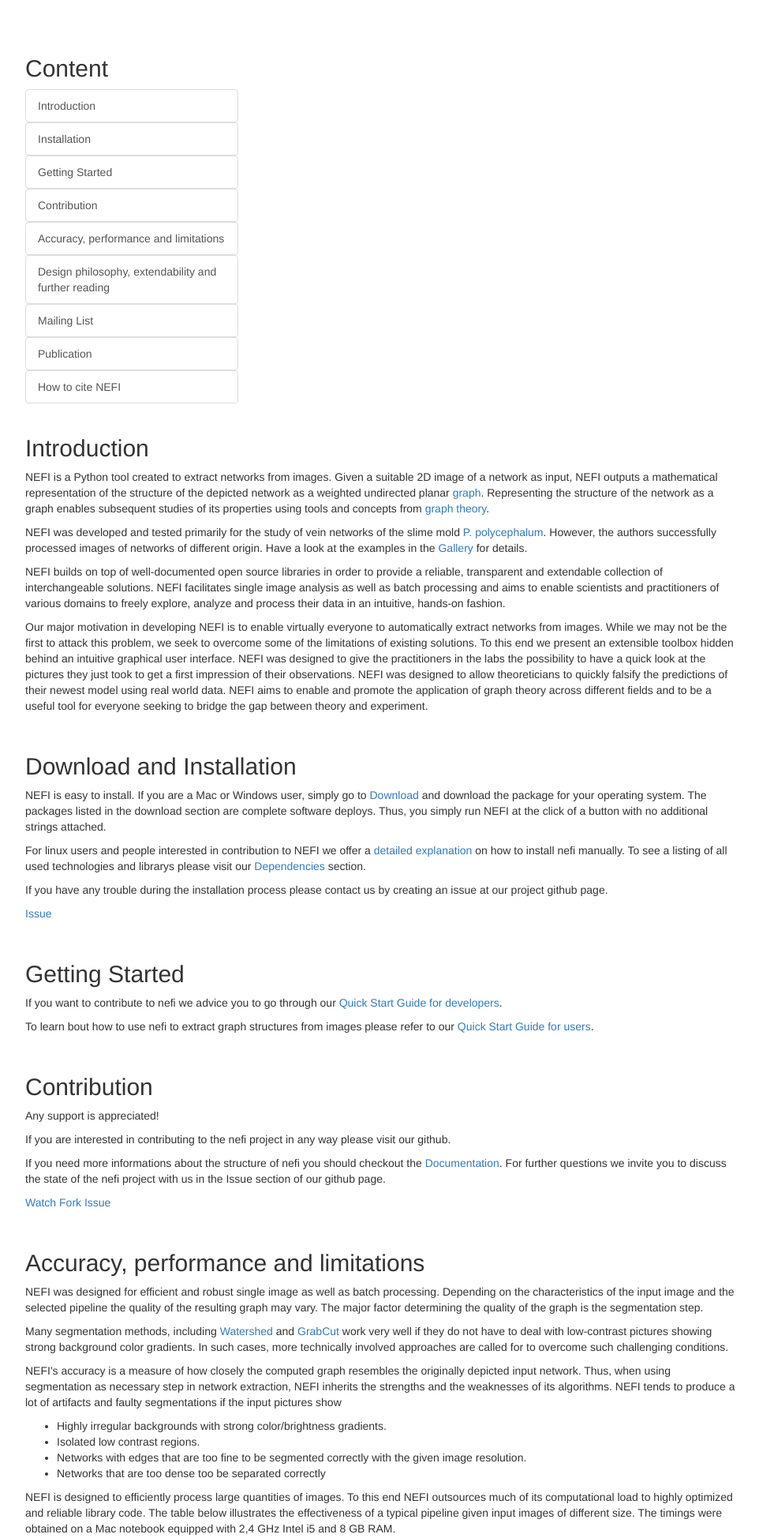
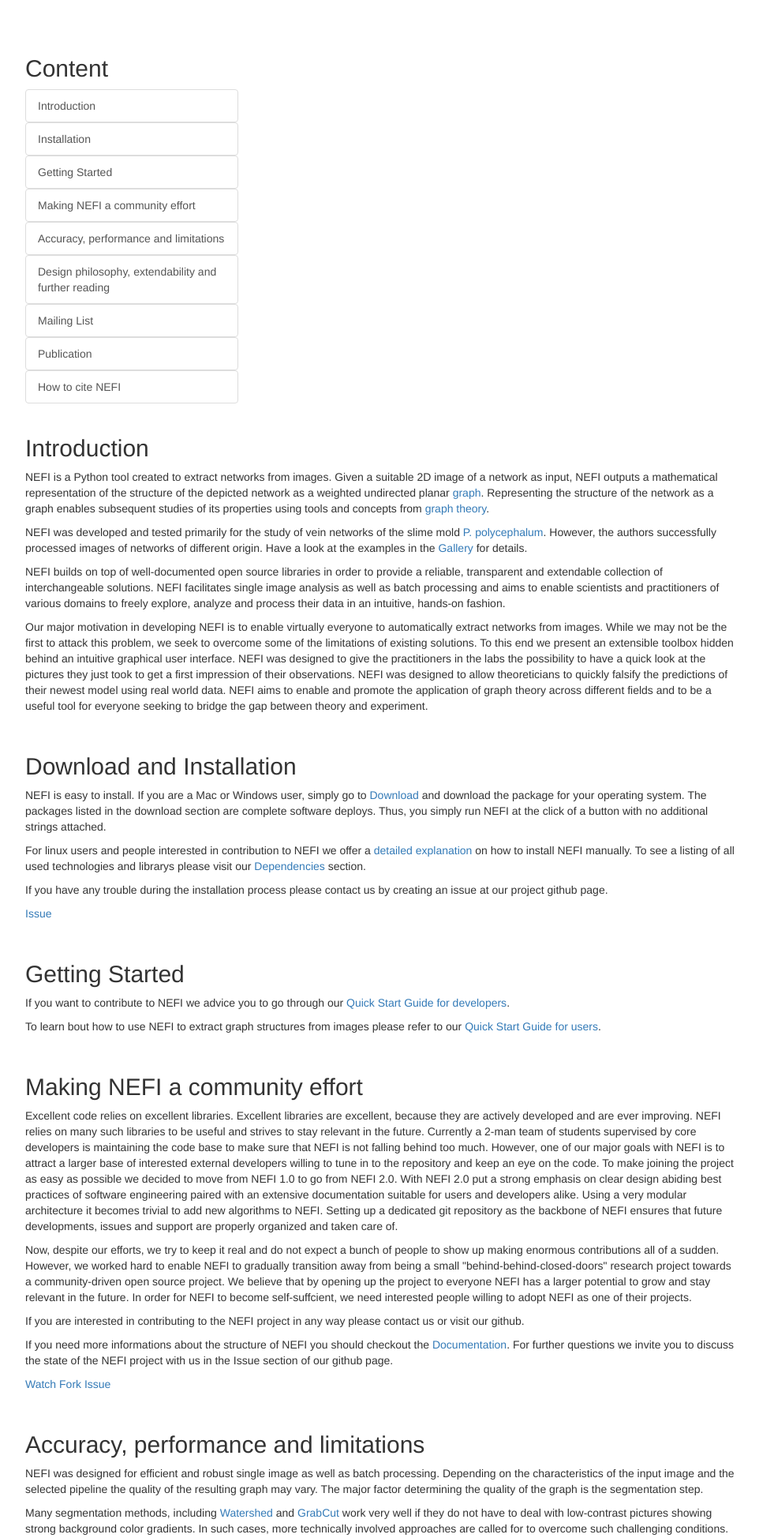
Before and after one commit to 05dirnbe/nefi_website, a PHP site: page /guide.php in a window 1280 px wide. Shown: the part 51-1999 px from the top of the page at 79% size, without its empty margins (38-1000 px from the left). Run offline with PHP 8.4, Linux system fonts and the light colour scheme; some libraries are stand-ins or nearby versions.

Commit message:
Updated guide page some more.

```diff
--- a/guide.php
+++ b/guide.php
@@ -25,7 +25,7 @@
               </li>
 
               <li>
-                <a href="#contribution" class="list-group-item">Contribution</a>
+                <a href="#contribution" class="list-group-item">Making NEFI a community effort</a>
               </li>
 
               <li>
@@ -91,7 +91,7 @@
 
           <p>For linux users and people interested in contribution to NEFI we offer a
             <a href="./documentation/rst_files/Installation.html">detailed explanation</a>
-            on how to install nefi manually. To see a listing of all used technologies and librarys
+            on how to install NEFI manually. To see a listing of all used technologies and librarys
             please visit our
             <a href="./documentation/rst_files/Technologies.html"> Dependencies </a>
             section.
@@ -101,40 +101,50 @@
             an issue at our project github page.
           </p>
 
-          <a class="github-button" href="https://github.com/05dirnbe/nefi/issues" data-icon="octicon-issue-opened" data-style="mega" data-count-api="/repos/05dirnbe/nefi#open_issues_count" data-count-aria-label="# issues on GitHub" aria-label="Issue 05dirnbe/nefi on GitHub">Issue
+          <a class="github-button" href="https://github.com/05dirnbe/NEFI/issues" data-icon="octicon-issue-opened" data-style="mega" data-count-api="/repos/05dirnbe/NEFI#open_issues_count" data-count-aria-label="# issues on GitHub" aria-label="Issue 05dirnbe/NEFI on GitHub">Issue
           </a>
         </div>
         <div class="text-box">
           <h2 id="gettingstarted">Getting Started</h2>
 
-          <p>If you want to contribute to nefi we advice you to go through our
+          <p>If you want to contribute to NEFI we advice you to go through our
             <a href="./documentation/rst_files/Quick_Start_Guide_for_developers.html">Quick Start Guide for developers</a>.
           </p>
           <p>
-            To learn bout how to use nefi to extract graph structures from images  please refer to our
+            To learn bout how to use NEFI to extract graph structures from images  please refer to our
             <a href="./documentation/rst_files/Quick_Start_Guide_for_users.html"> Quick Start Guide for users</a>.
           </p>
         </div>
         <div class="text-box">
-          <h2 id="contribution">Contribution</h2>
+          <h2 id="contribution">Making NEFI a community effort</h2>
 
-          <p>Any support is appreciated!
+          <p>Excellent code relies on excellent libraries. Excellent libraries are excellent, because they are actively developed and are ever improving.
+          NEFI relies on many such libraries to be useful and strives to stay relevant in the future. Currently a 2-man team of students supervised by core developers
+          is maintaining the code base to make sure that NEFI is not falling behind too much. However, one of our major goals with NEFI is to attract a larger base of interested external developers
+          willing to tune in to the repository and keep an eye on the code. To make joining the project as easy as possible we decided to move from NEFI 1.0 to go from NEFI 2.0.
+          With NEFI 2.0 put a strong emphasis on clear design abiding best practices of software engineering paired with an extensive documentation suitable for users and developers alike.
+          Using a very modular architecture it becomes trivial to add new algorithms to NEFI. Setting up a dedicated git repository as the backbone of NEFI ensures that future developments, issues and support are properly organized and taken care of.
           </p>
-          <p> If you are interested in contributing to the nefi project in any way please visit
+
+          <p>Now, despite our efforts, we try to keep it real and do not expect a bunch of people to show up making enormous contributions all of a sudden. However, we worked hard to enable
+          NEFI to gradually transition away from being a small "behind-behind-closed-doors" research project towards a community-driven open source project. We believe that by opening up the project to everyone NEFI has a larger potential to grow
+          and stay relevant in the future. In order for NEFI to become self-suffcient, we need interested people willing to adopt NEFI as one of their projects.
+          </p>
+          <p> If you are interested in contributing to the NEFI project in any way please contact us or visit
             our github.
           </p>
 
-          <p>If you need more informations about the structure of nefi you should checkout the
-            <a href="./nefi/documentation/index.html">Documentation</a>. For further questions we invite you
-            to discuss the state of the nefi project with us in the Issue section of our github page.
+          <p>If you need more informations about the structure of NEFI you should checkout the
+            <a href="./NEFI/documentation/index.html">Documentation</a>. For further questions we invite you
+            to discuss the state of the NEFI project with us in the Issue section of our github page.
           </p>
-          <a class="github-button" href="https://github.com/05dirnbe/nefi" data-icon="octicon-eye" data-style="mega" data-count-href="/05dirnbe/nefi/watchers" data-count-api="/repos/05dirnbe/nefi#subscribers_count" data-count-aria-label="# watchers on GitHub" aria-label="Watch 05dirnbe/nefi on GitHub">Watch</a>
+          <a class="github-button" href="https://github.com/05dirnbe/NEFI" data-icon="octicon-eye" data-style="mega" data-count-href="/05dirnbe/NEFI/watchers" data-count-api="/repos/05dirnbe/NEFI#subscribers_count" data-count-aria-label="# watchers on GitHub" aria-label="Watch 05dirnbe/NEFI on GitHub">Watch</a>
 
           <!-- Place this tag where you want the button to render. -->
-          <a class="github-button" href="https://github.com/05dirnbe/nefi/fork" data-icon="octicon-repo-forked" data-style="mega" data-count-href="/05dirnbe/nefi/network" data-count-api="/repos/05dirnbe/nefi#forks_count" data-count-aria-label="# forks on GitHub" aria-label="Fork 05dirnbe/nefi on GitHub">Fork</a><!-- Place this tag in your head or just before your close body tag. -->
+          <a class="github-button" href="https://github.com/05dirnbe/NEFI/fork" data-icon="octicon-repo-forked" data-style="mega" data-count-href="/05dirnbe/NEFI/network" data-count-api="/repos/05dirnbe/NEFI#forks_count" data-count-aria-label="# forks on GitHub" aria-label="Fork 05dirnbe/NEFI on GitHub">Fork</a><!-- Place this tag in your head or just before your close body tag. -->
 
           <!-- Place this tag where you want the button to render. -->
-          <a class="github-button" href="https://github.com/05dirnbe/nefi/issues" data-icon="octicon-issue-opened" data-style="mega" data-count-api="/repos/05dirnbe/nefi#open_issues_count" data-count-aria-label="# issues on GitHub" aria-label="Issue 05dirnbe/nefi on GitHub">Issue</a>
+          <a class="github-button" href="https://github.com/05dirnbe/NEFI/issues" data-icon="octicon-issue-opened" data-style="mega" data-count-api="/repos/05dirnbe/NEFI#open_issues_count" data-count-aria-label="# issues on GitHub" aria-label="Issue 05dirnbe/NEFI on GitHub">Issue</a>
         </div>
         <div class="text-box">
           <h2 id="limitations">Accuracy, performance and limitations</h2>
@@ -267,11 +277,11 @@
             less error-prone and its maintainability is greatly increased. For more details on NEFI's
             dependencies see the <a href="./download.php">Download</a> page.</p>
 
-          <p>It is important to the developers of NEFI that the average user does not get caught up in
+          <p>It is important to the developers of NEFI that the user does not get caught up in
             unnecessary details when using NEFI. A tool should be only as complicated as it needs to be to
             do its job. However, there is a lot going on behind the scenes of every stage in the pipeline.
             For a detailed discussion of NEFI's design and its algorithms we refer the interested reader to
-            our upcoming publication. It contains a full description of NEFI and serves as a more detailed
+            our <a href="./NEFI/documentation/index.html">documentation</a>. It contains a full description of NEFI and serves as a more detailed
             companion document that goes side-by-side with this project page. For details, please see the
             section <a href="#publication">Publication</a>.</p>
         </div>
@@ -280,7 +290,7 @@
 
           <p>NEFI is under active delevopment and updated on a regular basis. If you want to be notified
             about major changes and new versions, consider subscribing to our <a href=
-                                                                                 "https://lists.mpi-inf.mpg.de/listinfo/nefi">mailing list</a> hosted at the <a href=
+                                                                                 "https://lists.mpi-inf.mpg.de/listinfo/NEFI">mailing list</a> hosted at the <a href=
                                                                                                                                                                 "http://www.mpi-inf.mpg.de/home/">Max-Planck Institute for Informatics</a>.</p>
         </div>
         <div class="text-box">
```
